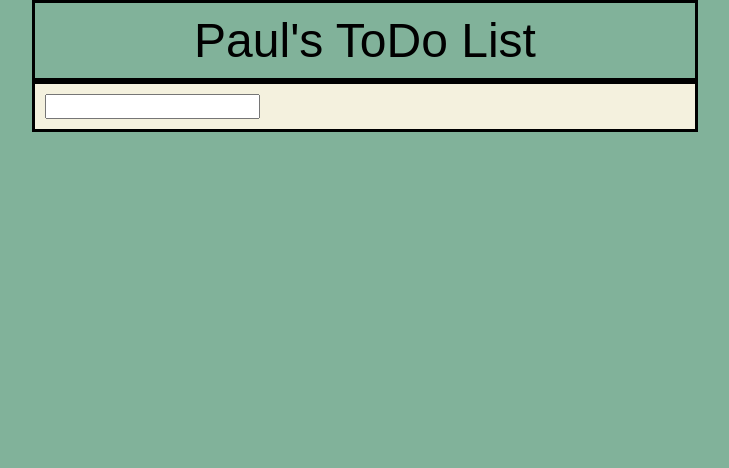
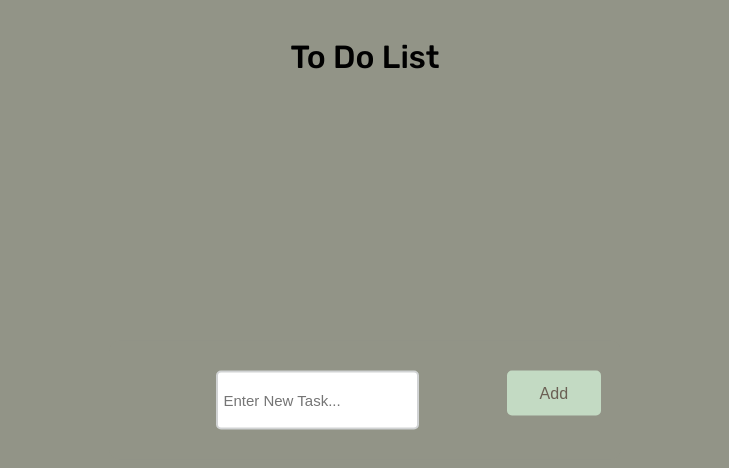
Before and after one commit to Ptheby/ToDo-List-Project, a plain HTML site: page index.html in a window 1280 px wide. Shown: the whole page, without its empty margins (275-1004 px from the left). Drawn offline with Linux system fonts and the light colour scheme.

Commit message:
Trying to get google fonts

```diff
--- a/index.html
+++ b/index.html
@@ -4,13 +4,21 @@
     <meta charset="UTF-8" />
     <meta name="viewport" content="width=device-width, initial-scale=1.0" />
     <title>ToDO List</title>
-    <link rel="stylesheet" href="/styles/reset.css" />
+    <link rel="preconnect" href="https://fonts.googleapis.com" />
+    <link rel="preconnect" href="https://fonts.gstatic.com" crossorigin />
+    <link
+      href="https://fonts.googleapis.com/css2?family=Open+Sans:wght@500&family=Rubik:wght@500&display=swap"
+      rel="stylesheet" />
+
     <link rel="stylesheet" href="styles/styles.css" />
   </head>
   <body>
-    <header class="center">Paul's ToDo List</header>
-    <div class="todolist center">
-      <input type="text" />
+    <header class="center">To Do List</header>
+    <div class="wrapper center">
+      <div class="newtask center">
+        <input type="text" placeholder="Enter New Task..." />
+        <button id="push">Add</button>
+      </div>
     </div>
   </body>
 </html>
--- a/styles/styles.css
+++ b/styles/styles.css
@@ -1,23 +1,74 @@
+*
+
+html {
+    padding: 0;
+    margin: 0;
+    box-sizing: border-box;
+}
+
+
 body {
-    background-color:#81B29A ;
-    font-family:Arial, Helvetica, sans-serif;
+    background-color: #929487;
+    font-family: 'Open Sans', sans-serif;
+    font-family: 'Rubik', sans-serif;
+    font-weight: 200;
+}
+.center {
+    align-items: center;
+    text-align: center;
 }
 header  {
     text-align: center;
-    font-size: 3em;
+    font-size: 2em;
+    color:929487 ;
+    width: auto;
+    padding: 30px;
+
 }
-.todolist  {
-    display: block;
+.wrapper{
+    width: 40%;
+    top: 50%;
+    left: 50%;
+    background:#929487;
+    border-radius: 10px;
+    min-width: 450px;
+    position: absolute;
+    min-height: 100px;
+    transform: translate(-50%,-50%);
+}
+.newtask{
     position: relative;
-    padding: 1em 1em 1em 16%;
-    margin: 0 auto;
+    padding: 30px 20px;
+}
+.newtask input {
+    width: 40%;
+    height: 45px;
+    padding: 5px;
+    color: #111111;
+    font-weight: 500;
+    position: relative;
+    border-radius: 5px;
+    font-family: 'Poppins',sans-serif;
+    font-size: 15px;
+    border: 2px solid #d1d3d4;
+}
+
+.newtask input:focus{
+    outline: none;
+    border-color: #c3dac3;
+}
+.newtask button{
+    position: relative;
+    float: right;
+    font-weight: 500;
+    font-size: 16px;
+    background-color: #c3dac3;
+    border: none;
+    color:#6b6054;
     cursor: pointer;
-    border: solid 3px black;
-    background-color: #F4F1DE;
+    outline: none;
+    width: 20%;
+    height: 45px;
+    border-radius: 5px;
+
 }
-.center {
-    margin: auto;
-    width: 50%;
-    border: 3px solid;
-    padding: 10px;
-  }
```
